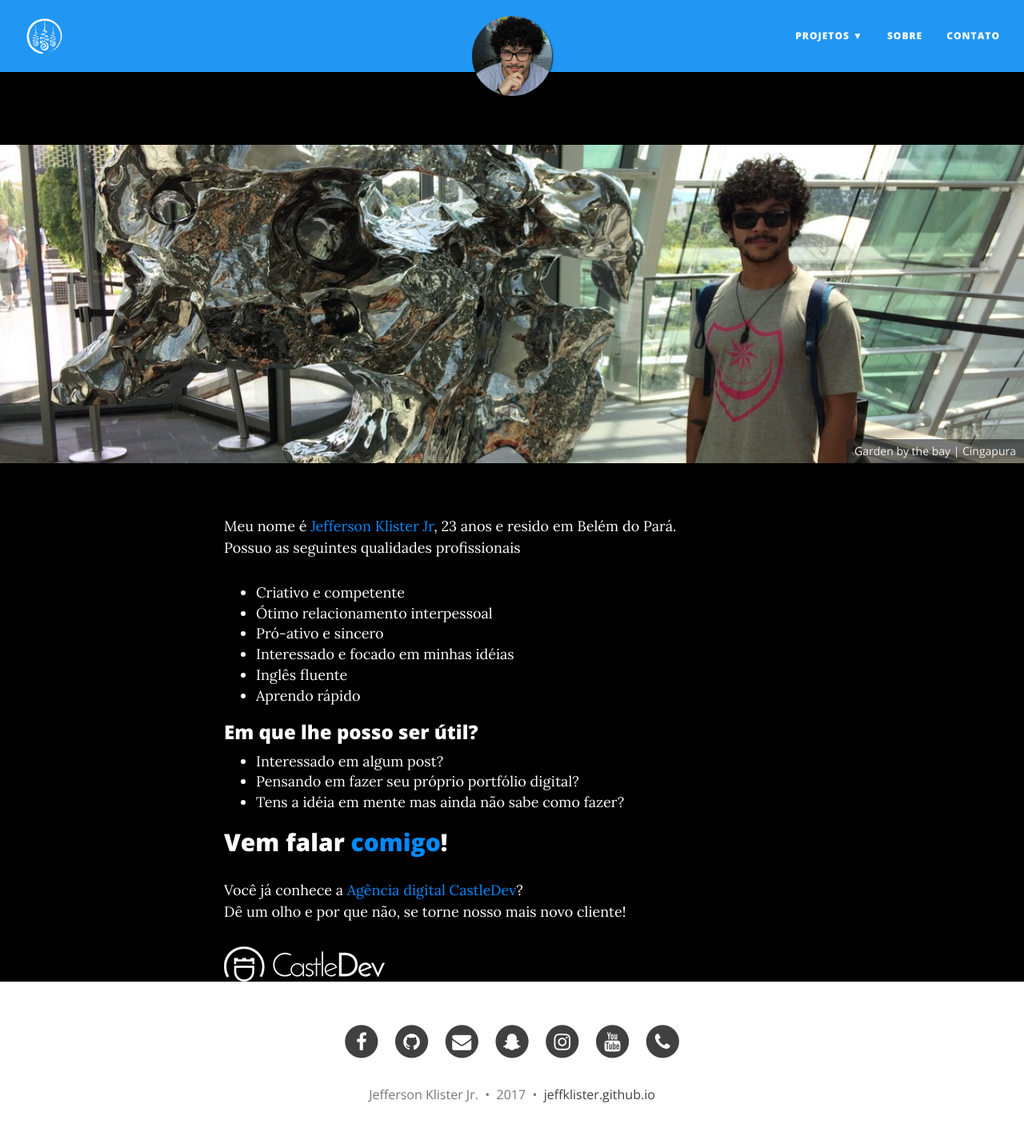
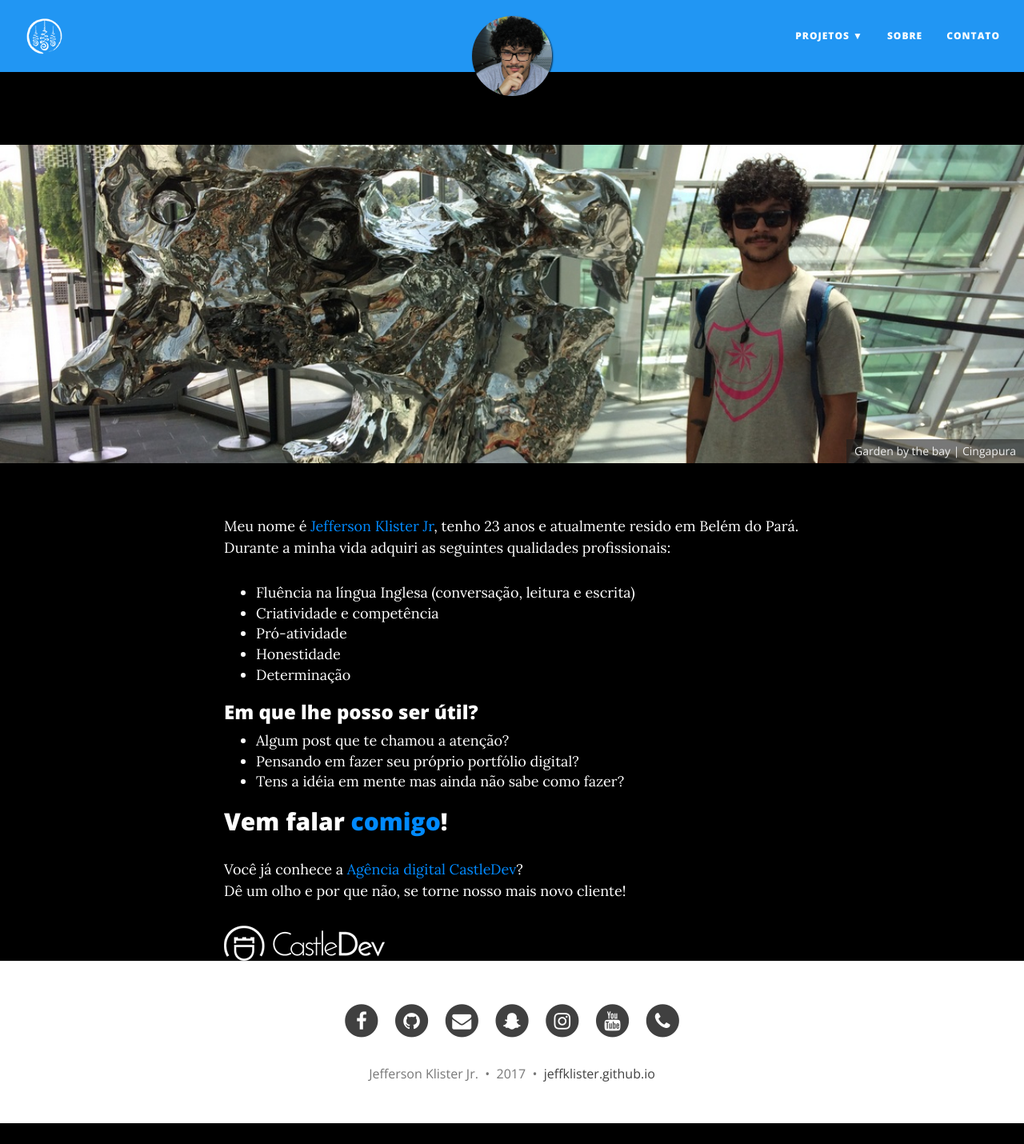
Before and after one commit to jeffklister/jeffklister.github.io, a Jekyll site: the page built from aboutme.md, in a window 1280 px wide. Shown: the whole page at 80% size. Built offline with Jekyll 4.4.1, drawn with Linux system fonts in a browser that asks for light colours; nearby versions of some CDN libraries; after the commit the page ends 1404 px from its top, so only the background shows below that.

Commit message:
texto sobre

```diff
--- a/_layouts/sobre.html
+++ b/_layouts/sobre.html
@@ -3,7 +3,7 @@ layout: page
 ---
 
     <section id="sobre">
-          <!-- PROJECT XS E SM -->
+          <!-- TELAS PEQUENAS -->
           <div class="col-xs-12 col-sm-12 text-center hidden-md hidden-lg">
             {{ content }}
           </div>
@@ -11,7 +11,7 @@ layout: page
             <img  class="castle"  alt="logo CastleDev" src="/img/castle.png" />
           </div>
 
-          <!-- PROJECT MD E lG -->
+          <!-- TELAS MÉDIAS E GRANDES -->
           <div class="hidden-xs hidden-sm col-md-12 col-lg-12">
             {{ content }}
          </div>
@@ -19,5 +19,4 @@ layout: page
             <a href="https://castledevup.github.io"><img  class="castle"  alt="logo CastleDev" src="/img/castle.png" /></a>
             <a <img  class="castle"  alt="logo CastleDev" src="/img/castle.png" />
         </div>
-
     </section>
--- a/aboutme.md
+++ b/aboutme.md
@@ -11,19 +11,18 @@ bigimg:
 - "/img/sobre/malasya2.jpg": Batu Cave | Malasya
 ---
 
-  Meu nome é [Jefferson Klister Jr](https://jeffklister.github.io), 23 anos e resido em Belém do Pará. <br>
-  Possuo as seguintes qualidades profissionais
+  Meu nome é [Jefferson Klister Jr](https://jeffklister.github.io),  tenho 23 anos e atualmente resido em Belém do Pará. <br>
+  Durante a minha vida adquiri as seguintes qualidades profissionais:
 
-- Criativo e competente
-- Ótimo relacionamento interpessoal
-- Pró-ativo e sincero
-- Interessado e focado em minhas idéias
-- Inglês fluente
-- Aprendo rápido
+- Fluência na língua Inglesa (conversação, leitura e escrita)
+- Criatividade e competência
+- Pró-atividade
+- Honestidade
+- Determinação
 
 ### Em que lhe posso ser útil?
 
-- Interessado em algum post?
+- Algum post que te chamou a atenção?
 - Pensando em fazer seu próprio portfólio digital?
 - Tens a idéia em mente mas ainda não sabe como fazer?
 
```
Also changed, not shown: 1 other file.
